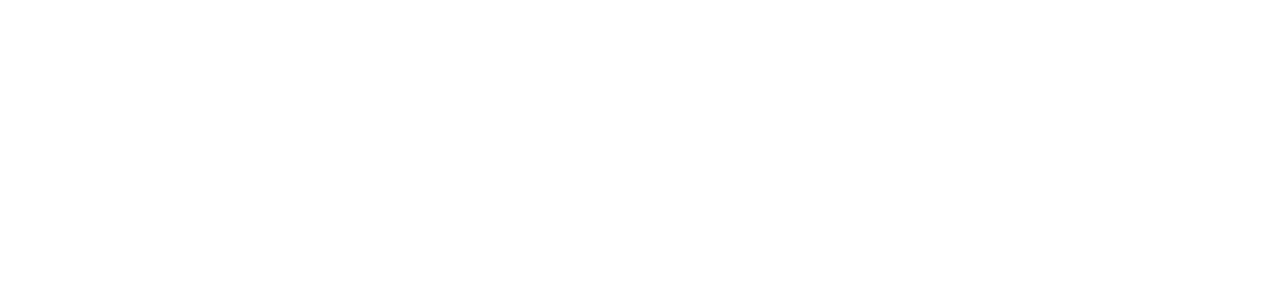
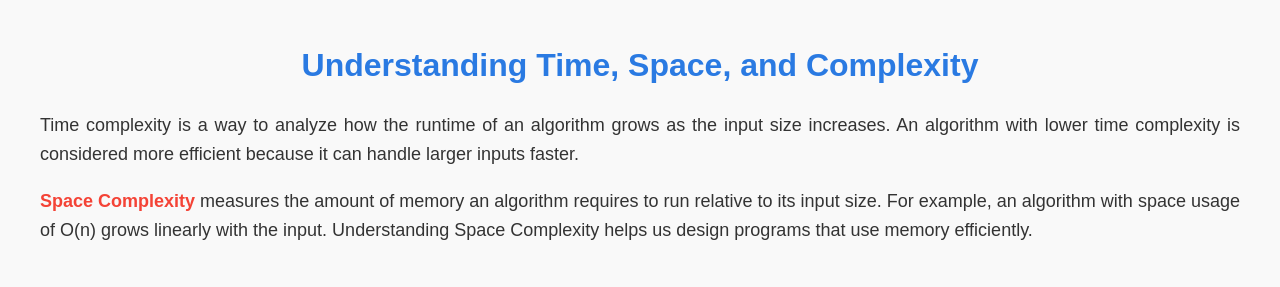
Before and after one commit to acciojob/time-and-space-complexity-varalakshmi-2468, a website: page main.html in a window 1280 px wide. Drawn offline with Linux system fonts and the light colour scheme.

Commit message:
created a submission

```diff
--- a/main.html
+++ b/main.html
@@ -1,13 +1,27 @@
 <!DOCTYPE html>
-
+<html lang="en">
 <html>
 
 <head>
+	<meta charset="UTF-8">
+    <title>Time and Space Complexity</title>
 	<link rel="stylesheet" href="styles.css">
 </head>
 
 <body>
 	<!-- the entire body must be written by student -->
+	 <h1>Understanding Time, Space, and Complexity</h1>
+
+    <p>
+        Time complexity is a way to analyze how the runtime of an algorithm grows as the input size increases.
+        An algorithm with lower time complexity is considered more efficient because it can handle larger inputs faster.
+    </p>
+
+    <p>
+        <b>Space Complexity</b> measures the amount of memory an algorithm requires to run relative to its input size.
+        For example, an algorithm with space usage of O(n) grows linearly with the input.
+        Understanding Space Complexity helps us design programs that use memory efficiently.
+    </p>
     <script type="text/javascript" src="./script.js">
 </script>
 
--- a/styles.css
+++ b/styles.css
@@ -1 +1,24 @@
 /*  your css code here. If applicable */
+body {
+    font-family: Arial, sans-serif;
+    background-color: #f9f9f9;
+    margin: 40px;
+    line-height: 1.6;
+    color: #333;
+}
+
+h1 {
+    color: #2a7ae2;
+    text-align: center;
+    margin-bottom: 20px;
+}
+
+p {
+    font-size: 18px;
+    margin-bottom: 15px;
+    text-align: justify;
+}
+
+b {
+    color: #f44336;
+}
```
